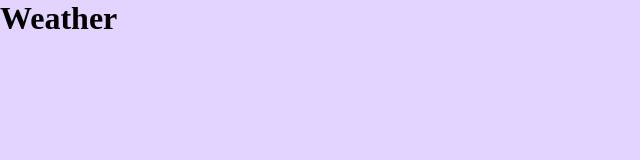
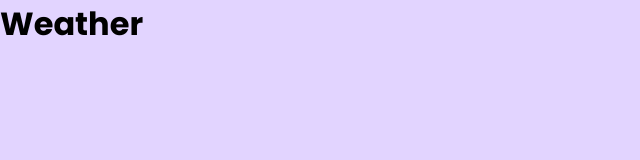
Before and after one commit to Oaksoe11/weatherApp, a React (Vite) app: page / in a window 1280 px wide. Shown: the top 160 px of the page, without its empty margins (0-640 px from the left). Built offline with nearby package versions, Linux system fonts and the light colour scheme.

Commit message:
Add Poppins font

```diff
--- a/src/index.css
+++ b/src/index.css
@@ -1,7 +1,10 @@
+@import url('https://fonts.googleapis.com/css2?family=Poppins:ital,wght@0,100;0,200;0,300;0,400;0,500;0,600;0,700;0,800;0,900;1,100;1,200;1,300;1,400;1,500;1,600;1,700;1,800;1,900&display=swap');
+
 *{
   margin: 0;
   padding: 0;
   box-sizing: border-box;
+  font-family: "Poppins", sans-serif;
 }
 
 .app{
```
